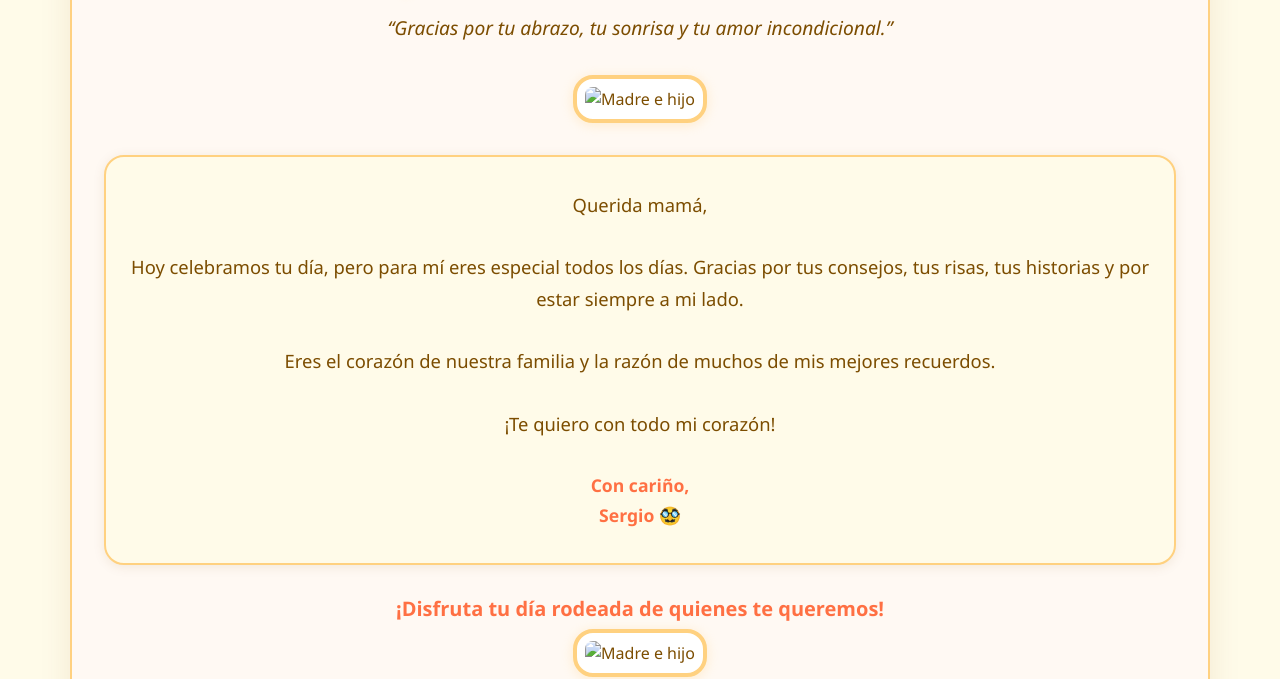
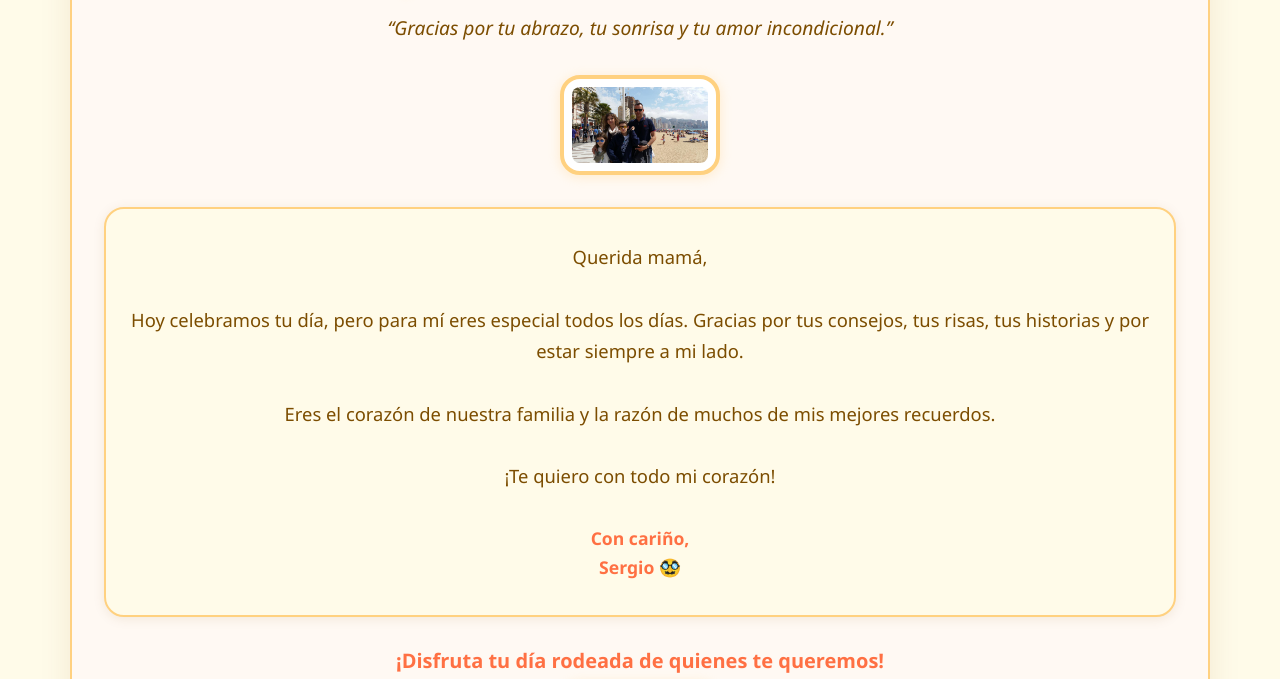
Before and after one commit to SergioSaba12/f1.sergio.io, a plain HTML site: page diamadre.html in a window 1280 px wide. Shown: the part 204-883 px from the top of the page. Drawn offline with nearby package versions, Linux system fonts and the light colour scheme.

Commit message:
Update diamadre.html

```diff
--- a/diamadre.html
+++ b/diamadre.html
@@ -88,7 +88,7 @@
     <div class="madre-frase">
       “Gracias por tu abrazo, tu sonrisa y tu amor incondicional.”
     </div>
-    <img src="./img/imagen.jpg" alt="Madre e hijo" class="madre-img">
+    <img src="imagen.jpg" alt="Madre e hijo" class="madre-img">
     <div class="madre-carta mx-auto">
       Querida mamá,<br><br>
       Hoy celebramos tu día, pero para mí eres especial todos los días. Gracias por tus consejos, tus risas, tus historias y por estar siempre a mi lado.<br><br>
@@ -98,7 +98,7 @@
     </div>
     <div class="mt-4">
       <h5 style="color:#ff7043;font-weight:bold;">¡Disfruta tu día rodeada de quienes te queremos!</h5>
-      <img src="./img/katy.jpg" alt="Madre e hijo" class="madre-img">
+      <img src="katy.jpg" alt="Madre e hijo" class="madre-img">
     </div>
   </div>
 </body>
```
